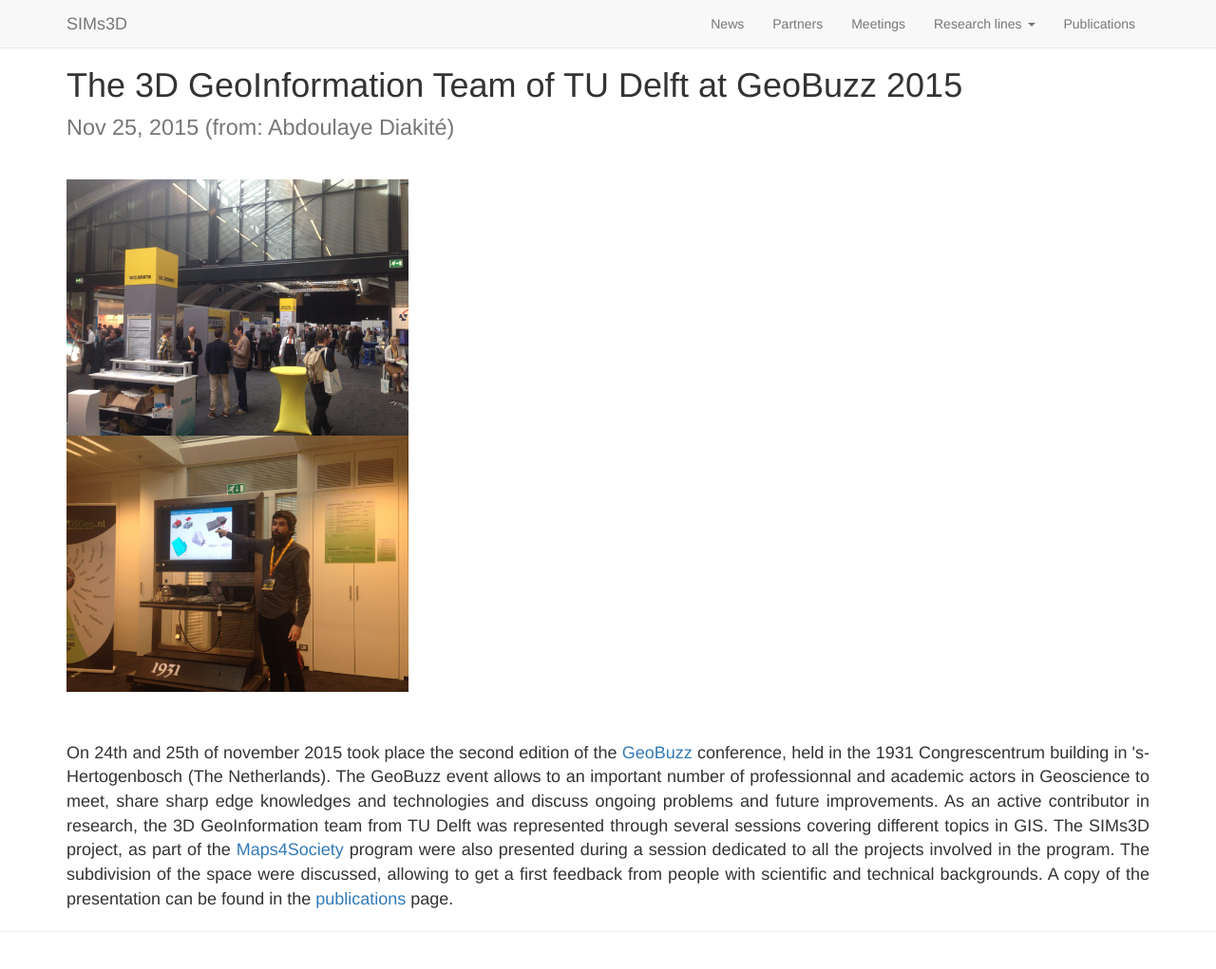
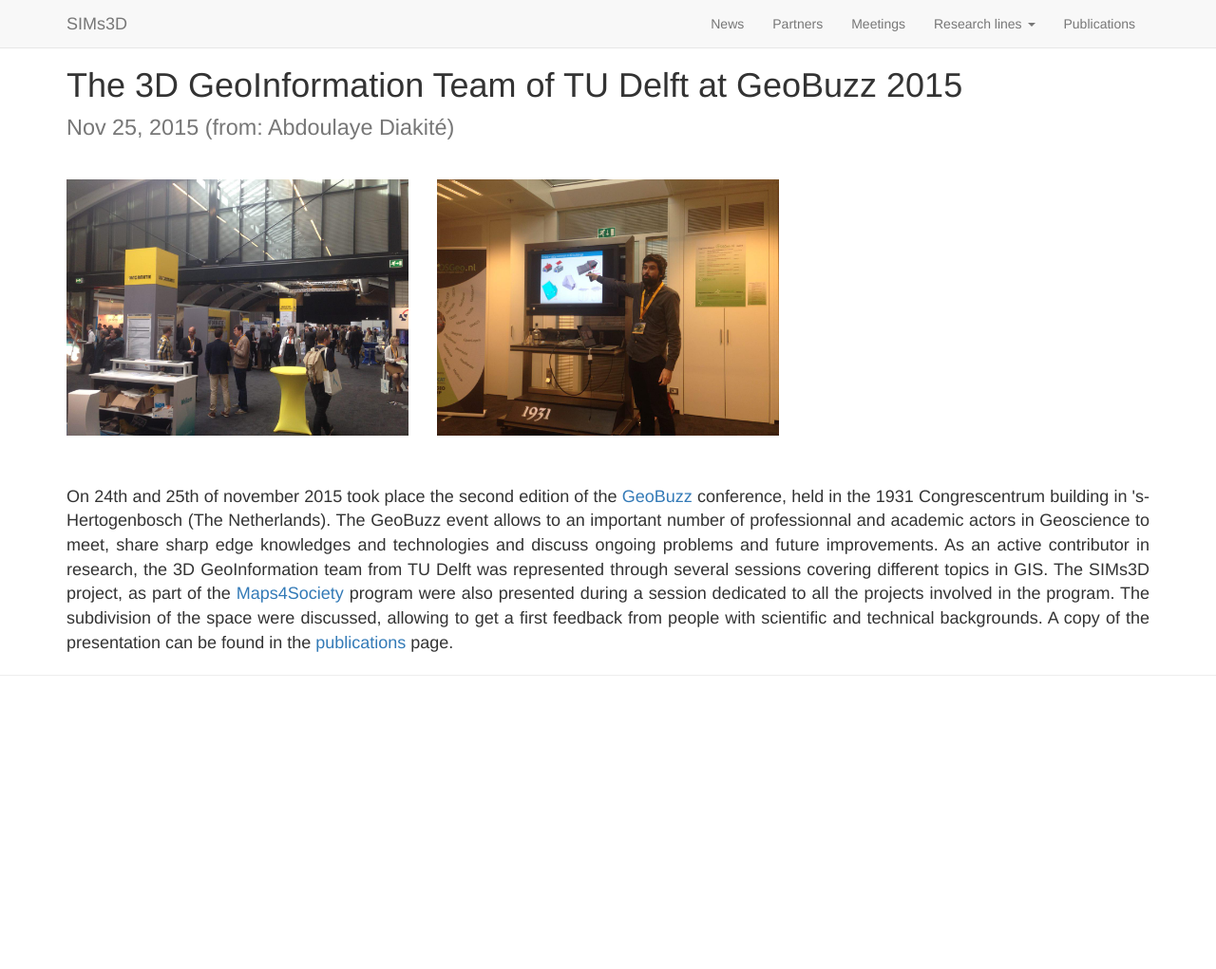
Before and after one commit to SIMs3D/sims3d.github.io, a Jekyll site: the page built from _posts/2015-11-25-geobuzz-2015.md, in a window 1280 px wide and 1022 px high. Shown: the whole window at 95% size. Built offline with Jekyll 4.4.1, drawn with Linux system fonts in a browser that asks for light colours; nearby versions of some CDN libraries.

Commit message:
reshaping the GeoBuzz news and adding links

```diff
--- a/_posts/2015-11-25-geobuzz-2015.md
+++ b/_posts/2015-11-25-geobuzz-2015.md
@@ -12,6 +12,8 @@ author: Abdoulaye Diakité
 <div class="row">
   <div class="col-sm-12 col-md-4">
     <img src="/img/2015/geobuzz1.jpeg" style='height: 100%; width: 100%; object-fit: contain' />
+  </div>
+  <div class="col-sm-12 col-md-4">
 	<img src="/img/2015/geobuzz2.jpeg" style='height: 100%; width: 100%; object-fit: contain' />
   </div>
 </div>
```
